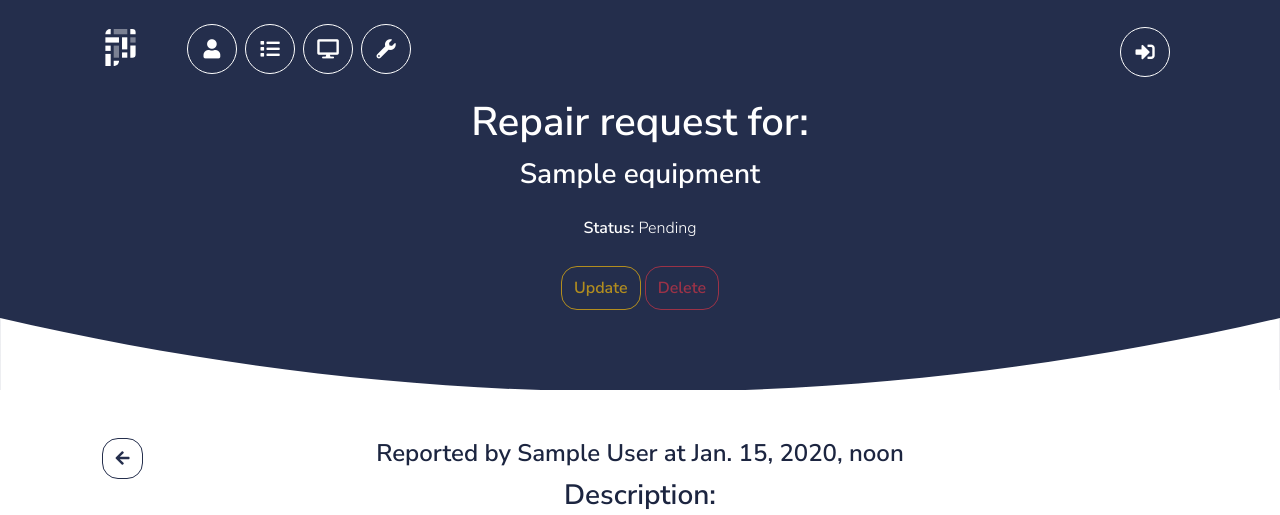
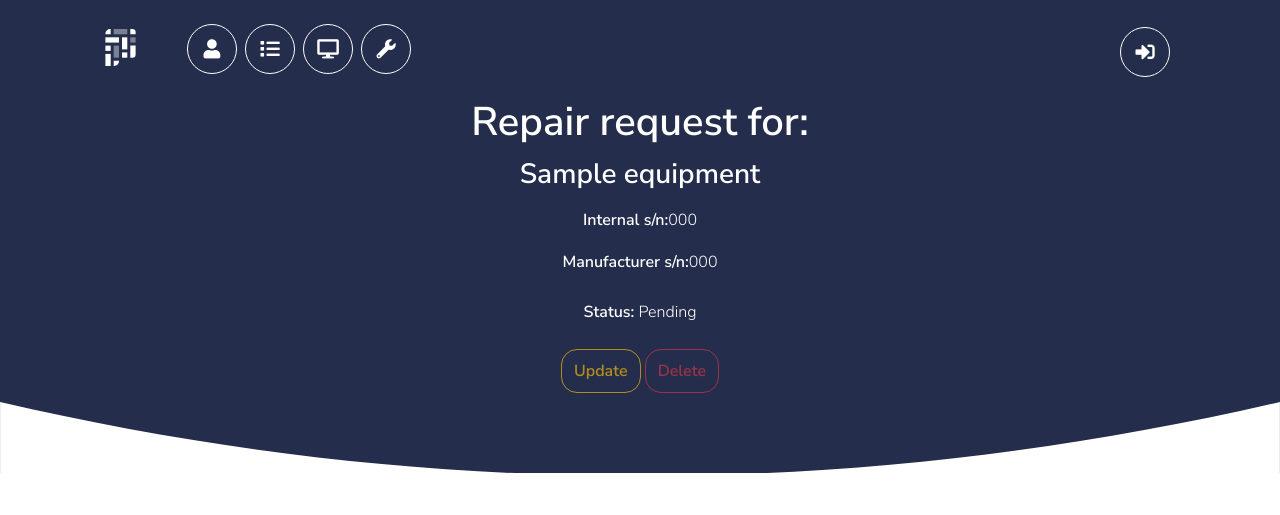
Before and after one commit to YBlck/office-inventory-system, a Django app: page /repair-request/1/ in a window 1280 px wide. Shown: the top 515 px of the page. Run offline with Django 5.2, Linux system fonts and the light colour scheme; tables that the repository leaves empty hold one stand-in row (values such as "Sample post"); some libraries are stand-ins or nearby versions.

Commit message:
feat: add more info on repair request detail page

```diff
--- a/templates/manager/index.html
+++ b/templates/manager/index.html
@@ -19,7 +19,7 @@
           {% if user.is_authenticated %}
             <h5 class="mt-5 text-muted">Greetings, {{ user.first_name }} {{ user.last_name }}!</h5>
             {% if user.role == "admin" or user.role == "support" %}
-              <h6 class="text-muted">There are {{ new_requests }} request{{ new_requests|pluralize }} in the system pending your attention.</h6>
+              <h6 class="text-muted">{{ new_requests }} new support request{{ new_requests|pluralize }} pending attention in the system.</h6>
             {% endif %}
           {% else %}
             <h5 class="mt-5 text-muted">Welcome stranger!</h5>
--- a/templates/manager/repair_request_detail.html
+++ b/templates/manager/repair_request_detail.html
@@ -19,6 +19,8 @@
             <h1>Repair request for:</h1>
             <h3 class="mt-2">{{ repair_request.equipment.name }}</h3>
             <div class="mt-3">
+              <p><strong>Internal s/n:</strong>{{ repair_request.equipment.internal_serial_number }}</p>
+              <p><strong>Manufacturer s/n:</strong>{{ repair_request.equipment.manufacturer_serial_number }}</p>
               <p class="m-4"><strong>Status:</strong> {{ repair_request.get_status_display }}</p>
             </div>
 
```
